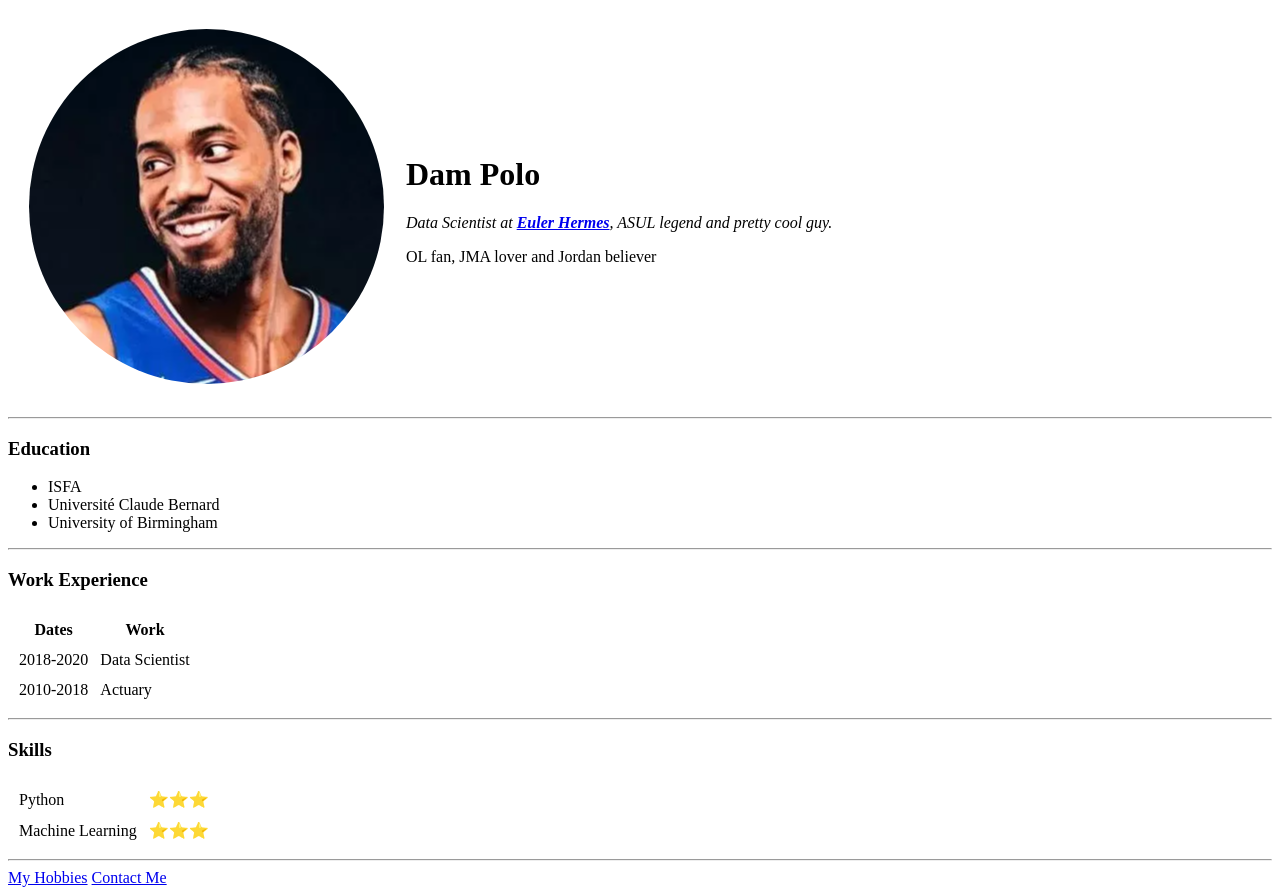
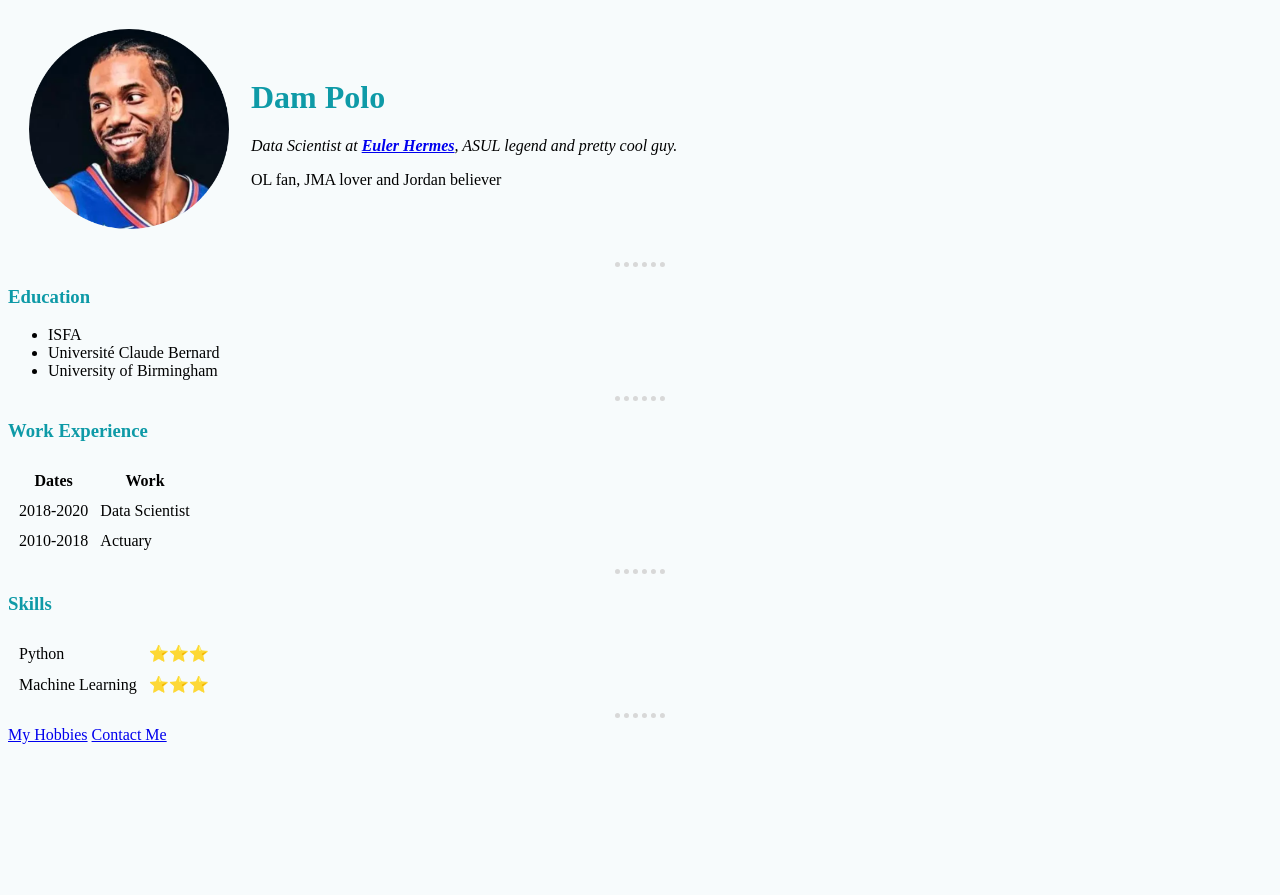
Before and after one commit to paulrousset/cv, a plain HTML site: page index.html in a window 1280 px wide. After the commit the page ends 800 px from the top, so only its background shows below. Drawn offline with Linux system fonts and the light colour scheme.

Commit message:
update style

```diff
--- /dev/null
+++ b/css/styles.css
@@ -0,0 +1,23 @@
+body {
+  background-color: #f7fbfc;
+}
+
+hr {
+  background-color: #f7fbfc;
+  border-style: dotted none none;
+  border-width: 5px;
+  color: #d8d8d8;
+  width: 4%;
+}
+
+img {
+  height: 200px;
+}
+
+h1 {
+  color: #0e9aa7;
+}
+
+h3 {
+  color: #0e9aa7;
+}
--- a/index.html
+++ b/index.html
@@ -3,6 +3,7 @@
   <head>
     <meta charset="UTF-8" />
     <title>&#127936 DamP's personal site</title>
+    <link rel="stylesheet" href="css/styles.css">
   </head>
   <body>
     <table cellspacing = "20">
```
Also changed, not shown: Contact.html (+1 -0 lines), Hobbies.html (+1 -0 lines).
